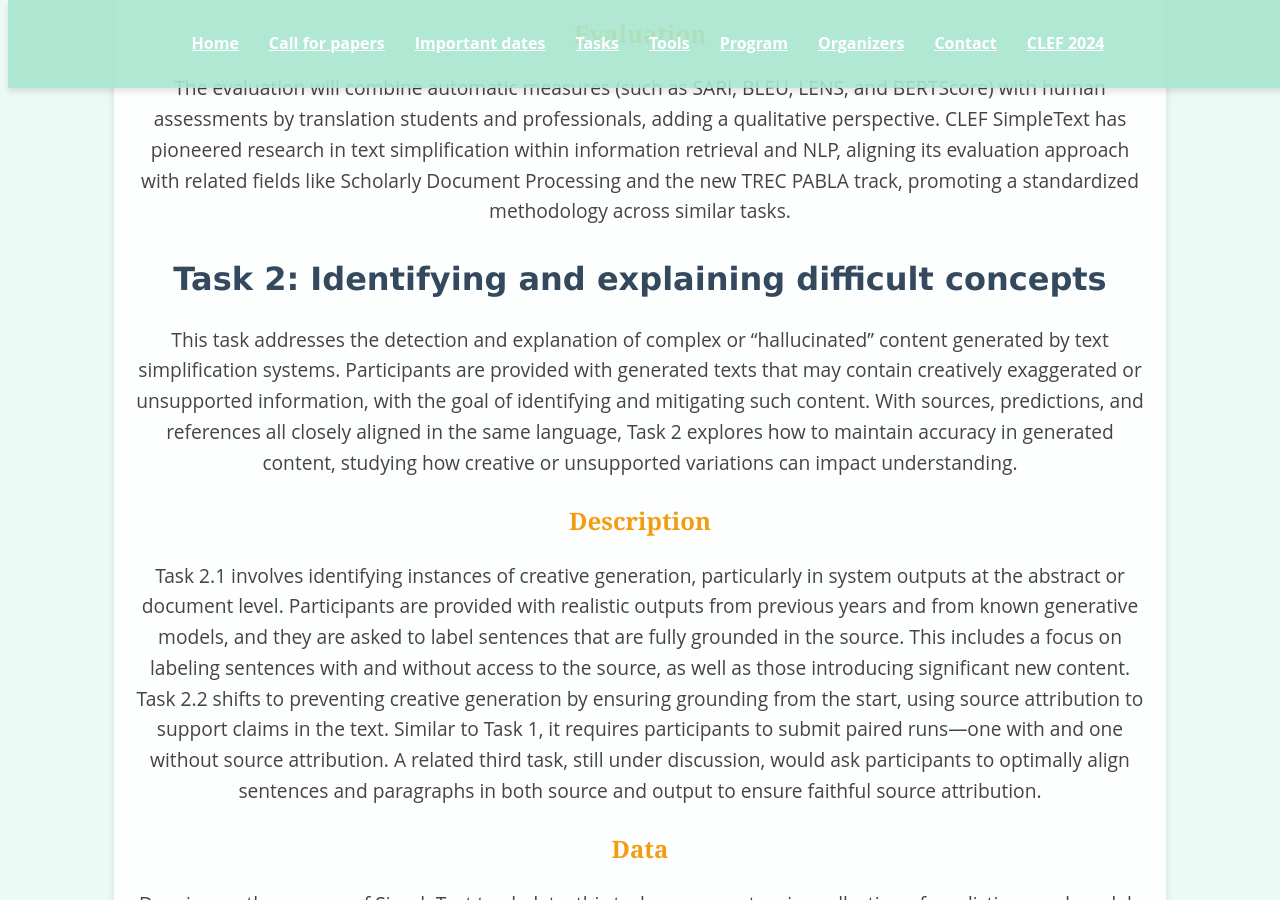
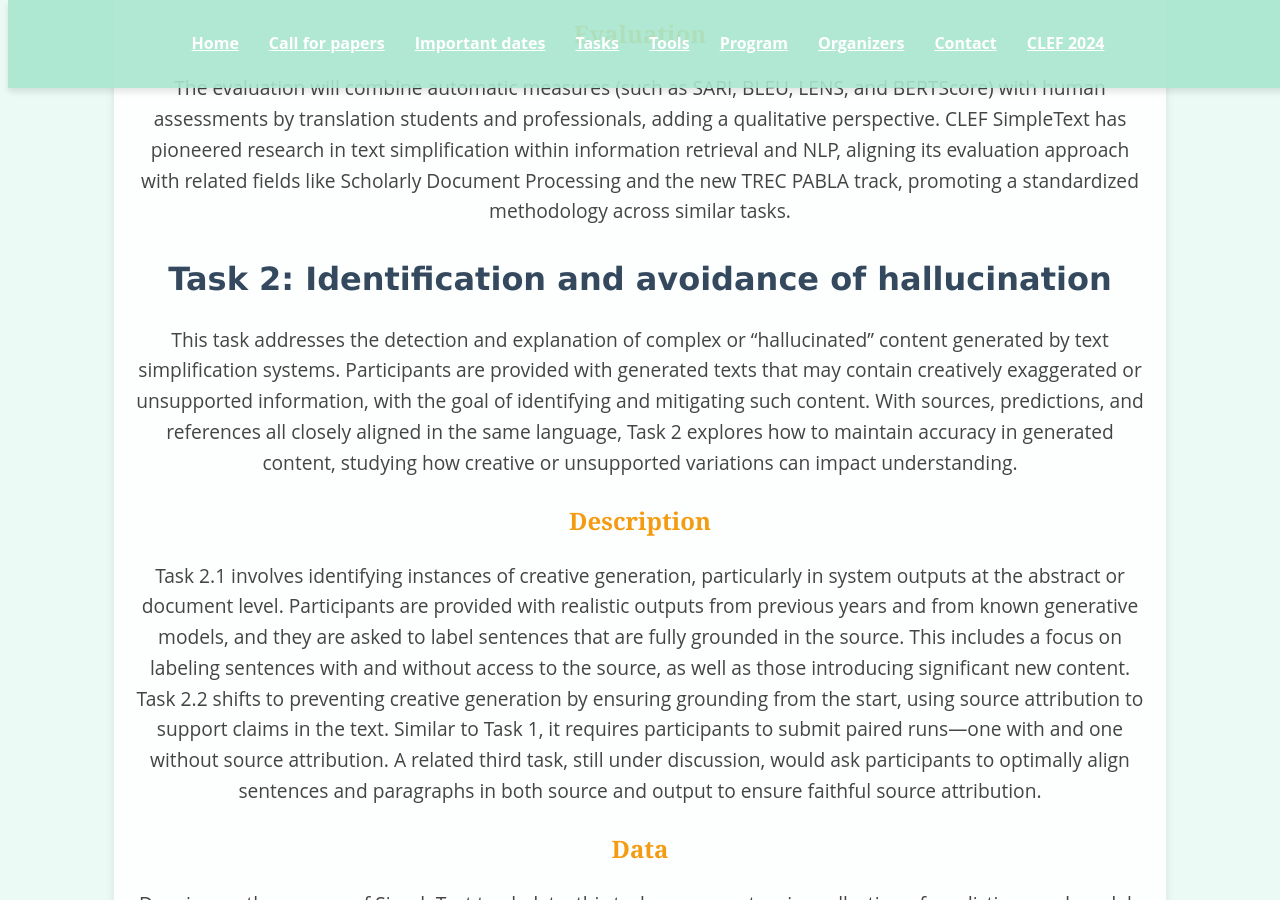
Before and after one commit to simpletext-madics/2025, a Jekyll site: the page built from tasks.md, in a window 1280 px wide and 900 px high, scrolled down 1274 px. Built offline with Jekyll 4.4.1, drawn with Linux system fonts in a browser that asks for light colours.

Commit message:
Update tasks.md

```diff
--- a/tasks.md
+++ b/tasks.md
@@ -23,7 +23,7 @@ The simplification dataset is built by re-aligning abstracts with their lay summ
 ### Evaluation
 The evaluation will combine automatic measures (such as SARI, BLEU, LENS, and BERTScore) with human assessments by translation students and professionals, adding a qualitative perspective. CLEF SimpleText has pioneered research in text simplification within information retrieval and NLP, aligning its evaluation approach with related fields like Scholarly Document Processing and the new TREC PABLA track, promoting a standardized methodology across similar tasks.
 
-## Task 2: Identifying and explaining difficult concepts
+## Task 2: Identification and avoidance of hallucination
 
 This task addresses the detection and explanation of complex or "hallucinated" content generated by text simplification systems. Participants are provided with generated texts that may contain creatively exaggerated or unsupported information, with the goal of identifying and mitigating such content. With sources, predictions, and references all closely aligned in the same language, Task 2 explores how to maintain accuracy in generated content, studying how creative or unsupported variations can impact understanding.
 
```
